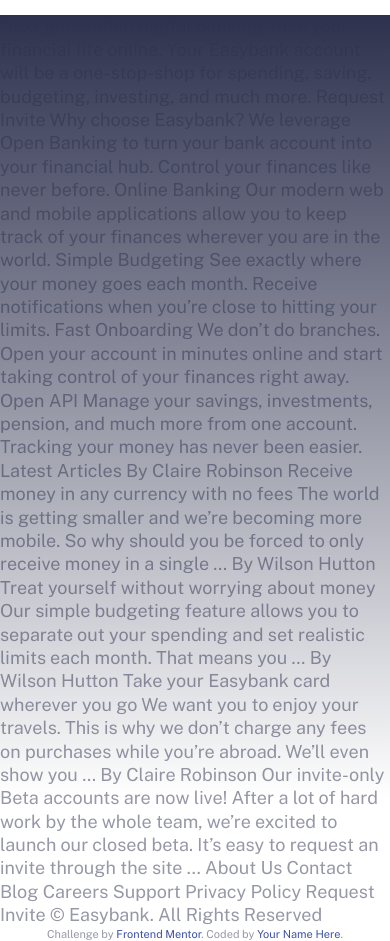
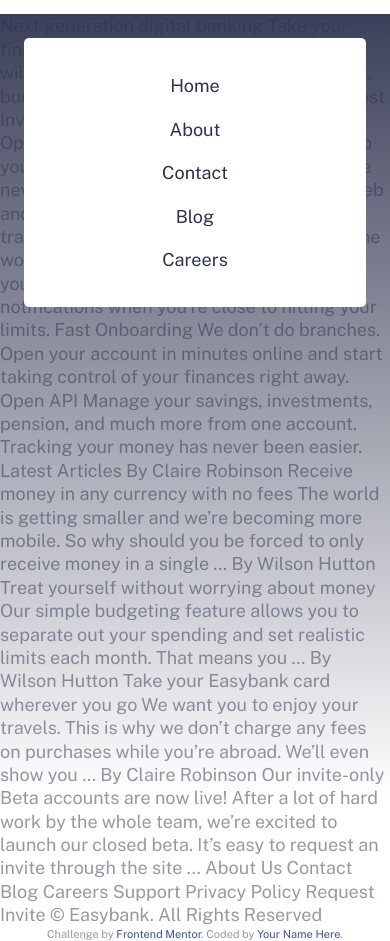
Before and after one commit to t-ober/wp-easybanking, a plain HTML site: page index.html in a window 390 px wide. Both pictures are taken after a click on the link 355 px from the left and 29 px from the top of the page. Shown: the part 45-986 px from the top of the page. Drawn offline with nearby package versions, Linux system fonts and the light colour scheme.

Commit message:
added menu dropdown

```diff
--- a/app/js/script.js
+++ b/app/js/script.js
@@ -1,16 +1,24 @@
 const burgerMenu = document.querySelector('#btnHamburger');
 const header = document.querySelector('.header');
 const overlay = document.querySelector('.overlay');
+const fadeElems = document.querySelectorAll('.has-fade');
+const body = document.querySelector('body');
 
 function toggleOpen() {
   if (header.classList.contains('open')) {
     header.classList.remove('open');
-    overlay.classList.remove('fade-in');
-    overlay.classList.add('fade-out');
+    fadeElems.forEach(function (elem) {
+      elem.classList.remove('fade-in');
+      elem.classList.add('fade-out');
+    });
+    body.classList.remove('noscroll');
   } else {
     header.classList.add('open');
-    overlay.classList.remove('fade-out');
-    overlay.classList.add('fade-in');
+    fadeElems.forEach((elem) => {
+      elem.classList.remove('fade-out');
+      elem.classList.add('fade-in');
+    });
+    body.classList.add('noscroll');
   }
 }
 
--- a/app/scss/_animations.scss
+++ b/app/scss/_animations.scss
@@ -1,3 +1,7 @@
+.has-fade {
+  visibility: hidden;
+}
+
 @keyframes fade-in {
   from {
     visibility: hidden;
@@ -16,7 +20,7 @@
 }
 
 .fade-in {
-  animation: fade-in 300ms ease-in-out forwards;
+  animation: fade-in 200ms ease-in-out forwards;
 }
 
 @keyframes fade-out {
@@ -37,5 +41,5 @@
 }
 
 .fade-out {
-  animation: fade-out 300ms ease-in-out forwards;
+  animation: fade-out 200ms ease-in-out forwards;
 }
--- a/app/scss/_globals.scss
+++ b/app/scss/_globals.scss
@@ -16,12 +16,22 @@ body {
   font-size: $font-med;
   color: $grayishBlue;
   line-height: 1.3;
+
+  &.noscroll {
+    overflow: hidden;
+  }
 }
 
 a,
 a:visited,
 a:hover {
   text-decoration: none;
+}
+
+// Spacing
+.container {
+  padding-left: 1.5rem;
+  padding-right: 1.5rem;
 }
 
 // Flexbox
--- a/app/scss/_header.scss
+++ b/app/scss/_header.scss
@@ -4,7 +4,7 @@
       visibility: visible;
     }
 
-    .header__menu {
+    .header__toggle {
       > span:first-child {
         transform-origin: 0%;
         transform: rotate(45deg);
@@ -25,7 +25,10 @@
   }
 
   nav {
-    padding: 1.0625rem 1.5rem;
+    position: relative;
+    background-color: #fff;
+    padding-top: 1.0625rem;
+    padding-bottom: 1.0625rem;
   }
 
   &__logo {
@@ -35,7 +38,7 @@
     }
   }
 
-  &__menu {
+  &__toggle {
     > span {
       display: block;
       width: 22px;
@@ -94,12 +97,30 @@
       opacity: 0.75;
     }
   }
+
+  &__menu {
+    position: absolute;
+    width: calc(100% - 3rem);
+    left: 50%;
+    transform: translateX(-50%);
+    background: white;
+    padding: 1.625rem;
+    border-radius: 5px;
+    margin-top: 1.5rem;
+
+    a {
+      display: block;
+      color: $darkBlue;
+      padding: 0.625rem;
+      text-align: center;
+    }
+  }
 }
 
 .overlay {
-  visibility: hidden;
   position: fixed;
   top: 3.75rem;
+  top: 0px;
   left: 0px;
   right: 0px;
   bottom: 0px;
--- a/index.html
+++ b/index.html
@@ -19,14 +19,14 @@
 <body>
   <header class="header">
 
-    <div class="overlay"></div>
+    <div class="overlay has-fade"></div>
 
-    <nav class="flex flex-jc-sb flex-ai-c">
+    <nav class="flex flex-jc-sb flex-ai-c container">
       <a href="/" class="logo">
         <img src="images/logo.svg" alt="Easybank">
       </a>
 
-      <a id="btnHamburger" href="#" class="header__menu hide-for-desktop">
+      <a id="btnHamburger" href="#" class="header__toggle hide-for-desktop">
         <span></span>
         <span></span>
         <span></span>
@@ -42,6 +42,16 @@
       <a href="#" class="button header__cta hide-for-mobile">Request Invite</a>
 
     </nav>
+
+    <div class="header__menu has-fade">
+      <a href="#">Home</a>
+      <a href="#">About</a>
+      <a href="#">Contact</a>
+      <a href="#">Blog</a>
+      <a href="#">Careers</a>
+    </div>
+
+
   </header>
 
 
```
Also changed, not shown: dist/style.css, 1 other file.
